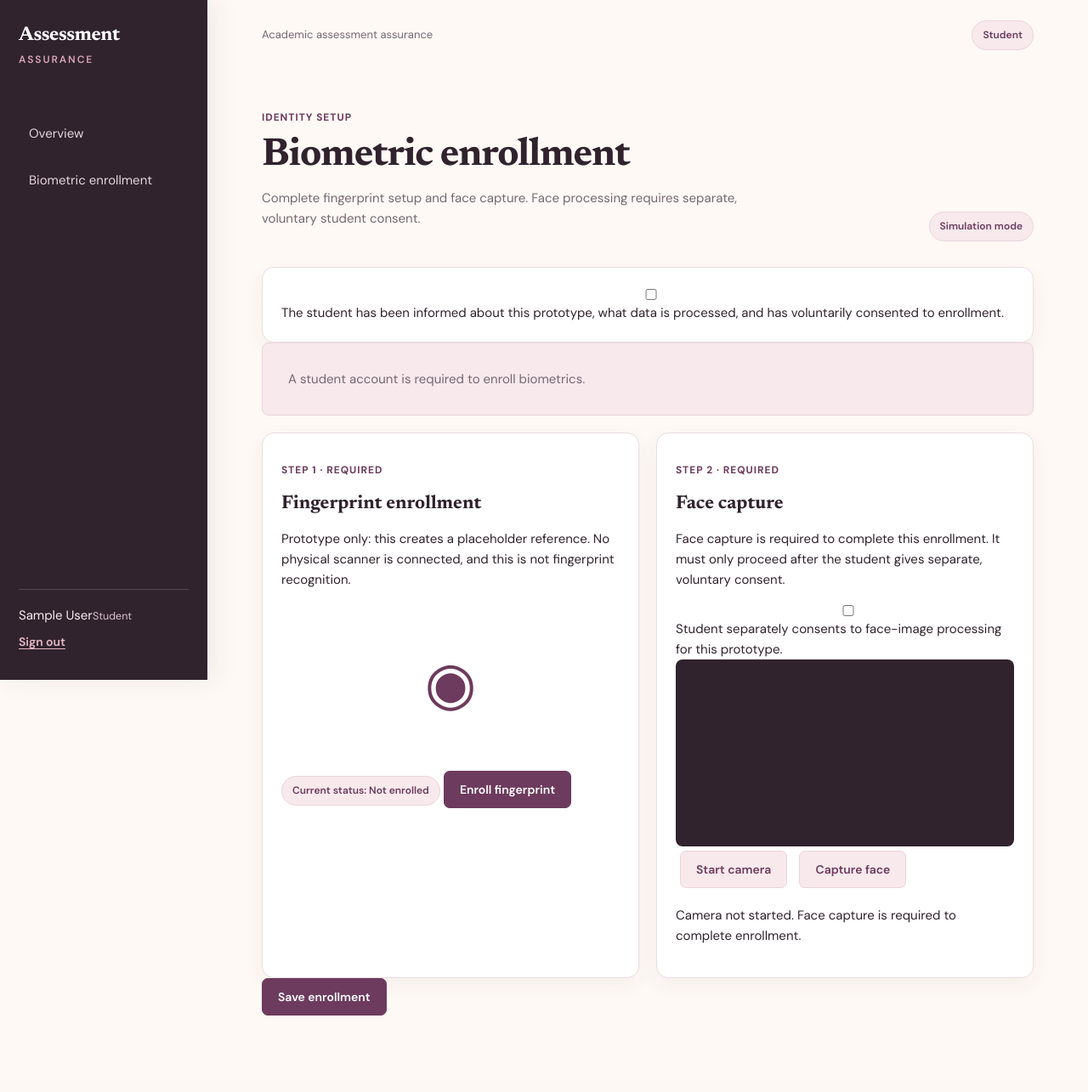
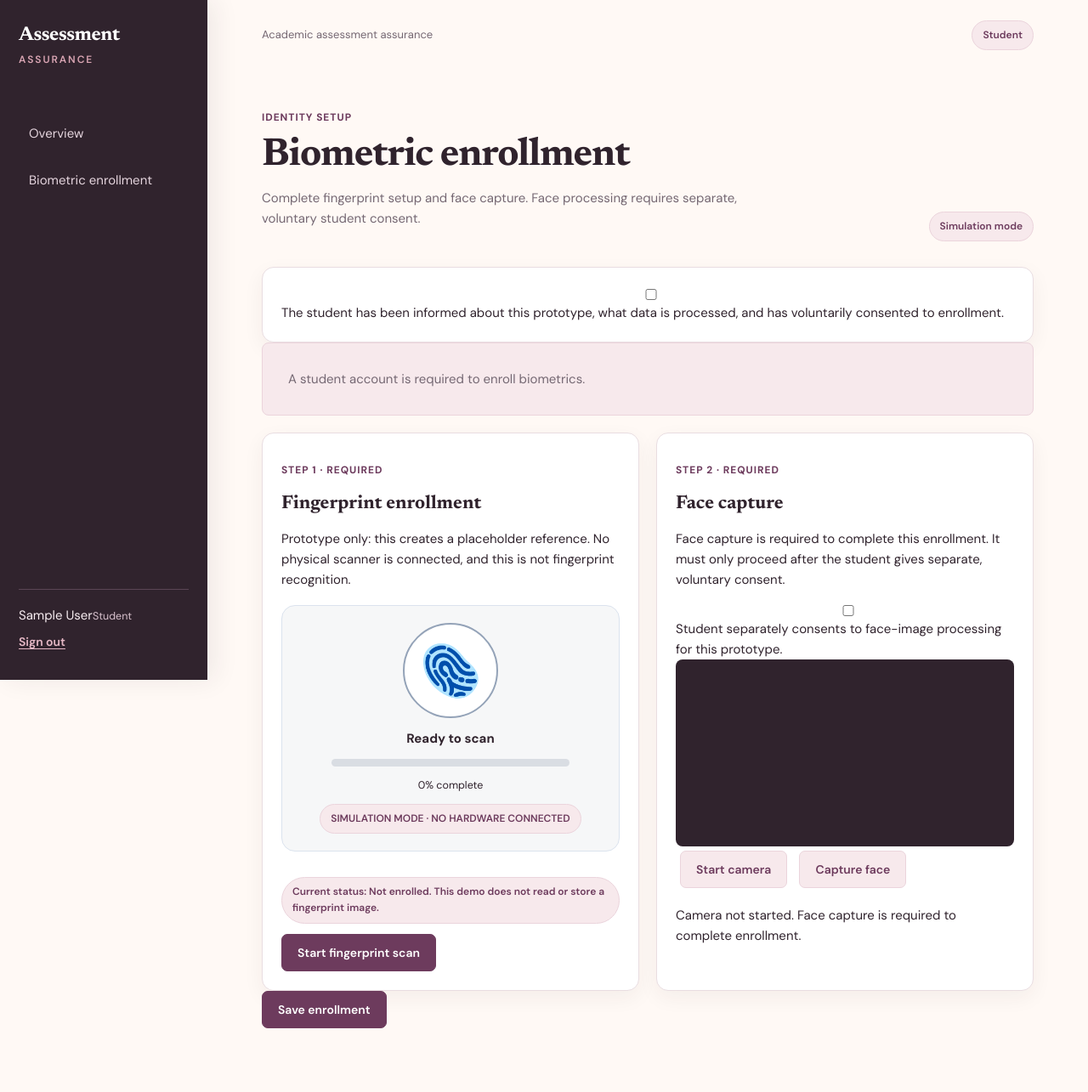
Before and after one commit to Moana-star/Academic-Assessment-Assurance-Platform, a Django app: page /biometrics/enroll/ in a window 1280 px wide. Shown: the whole page at 85% size. Before the commit the page ends 1195 px from the top, so only its background shows below. Run offline with Django 5.2, Linux system fonts and the light colour scheme; the visitor is signed in with stand-in values (Sample User, id 1); data that the repository does not hold is empty.

Commit message:
Add fingerprint scanner simulation UI

```diff
--- a/templates/biometrics/enrollment.html
+++ b/templates/biometrics/enrollment.html
@@ -38,14 +38,33 @@
       <p class="eyebrow">Step 1 · Required</p>
       <h2>Fingerprint enrollment</h2>
       <p>Prototype only: this creates a placeholder reference. No physical scanner is connected, and this is not fingerprint recognition.</p>
-      <div class="scan" aria-hidden="true">◉</div>
+      <style>
+        .fingerprint-scanner { display:grid; justify-items:center; gap:12px; padding:20px 12px; margin:18px 0; border:1px solid var(--border, #dbe3ee); border-radius:16px; background:var(--surface-soft, rgba(100,116,139,.06)); text-align:center; }
+        .fingerprint-mark { display:grid; place-items:center; width:112px; height:112px; border:2px solid var(--border, #94a3b8); border-radius:50%; font-size:58px; line-height:1; background:var(--surface, #fff); }
+        .fingerprint-scanner.is-scanning .fingerprint-mark { border-color:#2563eb; box-shadow:0 0 0 7px rgba(37,99,235,.10); animation:fingerprint-pulse 1s ease-in-out infinite; }
+        .fingerprint-scanner.is-success .fingerprint-mark { border-color:#16a34a; box-shadow:0 0 0 7px rgba(22,163,74,.10); }
+        .fingerprint-progress { width:min(100%, 280px); height:9px; overflow:hidden; border-radius:99px; background:rgba(100,116,139,.2); }
+        .fingerprint-progress > span { display:block; width:0; height:100%; border-radius:inherit; background:#2563eb; transition:width .12s linear; }
+        .fingerprint-scanner.is-success .fingerprint-progress > span { background:#16a34a; }
+        @keyframes fingerprint-pulse { 50% { transform:scale(1.045); opacity:.72; } }
+        @media (prefers-reduced-motion: reduce) { .fingerprint-scanner.is-scanning .fingerprint-mark { animation:none; } }
+      </style>
+      <div class="fingerprint-scanner" id="fingerprint-scanner" aria-live="polite">
+        <div class="fingerprint-mark" aria-hidden="true">🫆</div>
+        <strong id="fingerprint-scan-label">Ready to scan</strong>
+        <div class="fingerprint-progress" role="progressbar" aria-label="Simulated fingerprint scan progress" aria-valuemin="0" aria-valuemax="100" aria-valuenow="0">
+          <span id="fingerprint-progress-fill"></span>
+        </div>
+        <small id="fingerprint-progress-text">0% complete</small>
+        <span class="pill">SIMULATION MODE · NO HARDWARE CONNECTED</span>
+      </div>
       <p class="status" id="fingerprint-status" role="status">
-        Current status: {{ profile.enrollment_status|default:'Not enrolled' }}
+        Current status: {{ profile.enrollment_status|default:'Not enrolled' }}. This demo does not read or store a fingerprint image.
       </p>
       <input type="hidden" name="fingerprint_consent" id="fingerprint-consent" value="">
-      <button type="button" class="button" id="start-fingerprint" {% if user.role == 'admin' and not students or user.role != 'admin' and not student %}disabled{% endif %}>Enroll fingerprint</button>
+      <button type="button" class="button" id="start-fingerprint" {% if user.role == 'admin' and not students or user.role != 'admin' and not student %}disabled{% endif %}>Start fingerprint scan</button>
       {% if profile.fingerprint_reference %}
-        <p class="caption">A placeholder reference is already saved. It is not a real fingerprint template.</p>
+        <p class="caption">A simulated placeholder reference is already saved. It is not a real fingerprint template.</p>
       {% endif %}
     </div>
 
```
